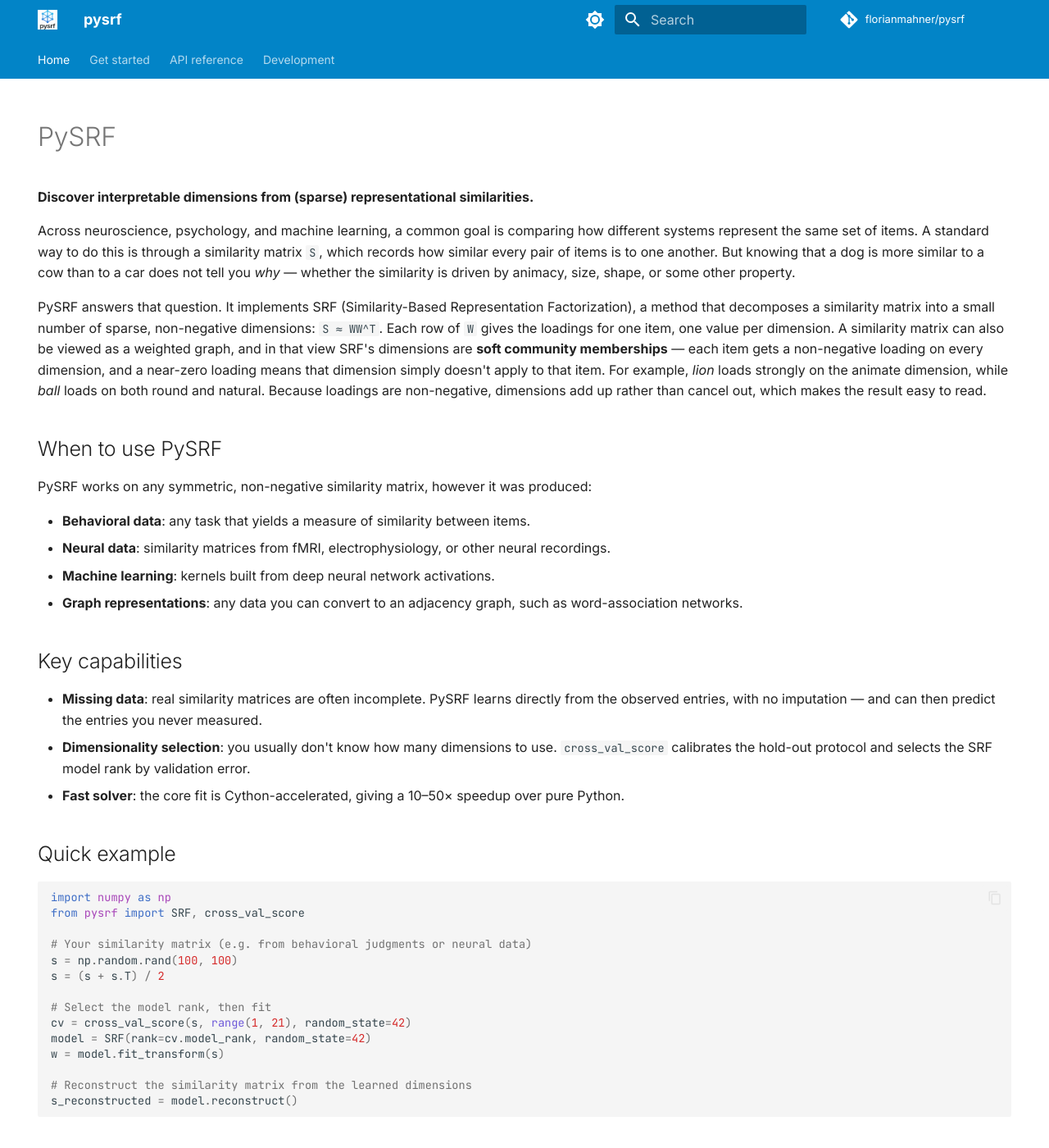
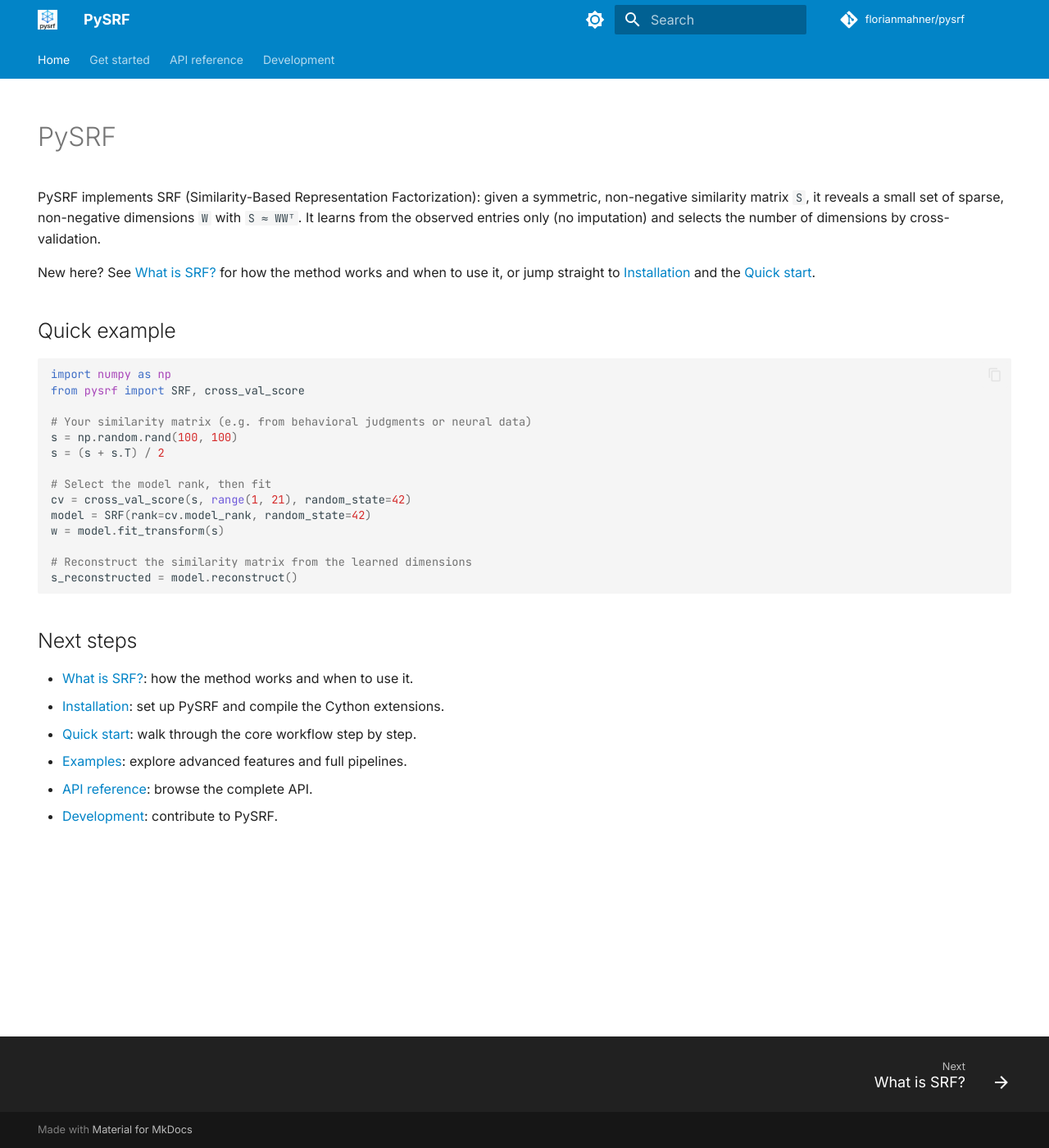
Before and after one commit to florianmahner/pysrf, an MkDocs documentation site: the page built from docs/index.md, in a window 1280 px wide and 1400 px high. Shown: the whole window at 82% size. Built offline with MkDocs 1.6.1 and Material for MkDocs 9.7.7, drawn with Linux system fonts in a browser that asks for light colours; comment, search, counter and statistics services are not loaded; some of the changed text lies outside the part shown.

Commit message:
Rewrite the landing pages as short overviews
Replace the motivation-style intros in the README and docs home with a
two-sentence overview of what SRF does, using the paper verb "reveal"
instead of "recover" or "decompose". Move the conceptual explanation,
capabilities, and when-to-use content into a dedicated "What is SRF?"
page and link to it. Carry the PySRF display name through the docs and
site metadata, and cite the preprint by its exact arXiv title.

````diff
--- a/docs/index.md
+++ b/docs/index.md
@@ -6,26 +6,9 @@
 
 # PySRF
 
-**Discover interpretable dimensions from (sparse) representational similarities.**
+PySRF implements SRF (Similarity-Based Representation Factorization): given a symmetric, non-negative similarity matrix `S`, it reveals a small set of sparse, non-negative dimensions `W` with `S ≈ WWᵀ`. It learns from the observed entries only (no imputation) and selects the number of dimensions by cross-validation.
 
-Across neuroscience, psychology, and machine learning, a common goal is comparing how different systems represent the same set of items. A standard way to do this is through a similarity matrix `S`, which records how similar every pair of items is to one another. But knowing that a dog is more similar to a cow than to a car does not tell you *why* — whether the similarity is driven by animacy, size, shape, or some other property.
-
-PySRF answers that question. It implements SRF (Similarity-Based Representation Factorization), a method that decomposes a similarity matrix into a small number of sparse, non-negative dimensions: `S ≈ WW^T`. Each row of `W` gives the loadings for one item, one value per dimension. A similarity matrix can also be viewed as a weighted graph, and in that view SRF's dimensions are **soft community memberships** — each item gets a non-negative loading on every dimension, and a near-zero loading means that dimension simply doesn't apply to that item. For example, *lion* loads strongly on the animate dimension, while *ball* loads on both round and natural. Because loadings are non-negative, dimensions add up rather than cancel out, which makes the result easy to read.
-
-## When to use PySRF
-
-PySRF works on any symmetric, non-negative similarity matrix, however it was produced:
-
-- **Behavioral data**: any task that yields a measure of similarity between items.
-- **Neural data**: similarity matrices from fMRI, electrophysiology, or other neural recordings.
-- **Machine learning**: kernels built from deep neural network activations.
-- **Graph representations**: any data you can convert to an adjacency graph, such as word-association networks.
-
-## Key capabilities
-
-- **Missing data**: real similarity matrices are often incomplete. PySRF learns directly from the observed entries, with no imputation — and can then predict the entries you never measured.
-- **Dimensionality selection**: you usually don't know how many dimensions to use. `cross_val_score` calibrates the hold-out protocol and selects the SRF model rank by validation error.
-- **Fast solver**: the core fit is Cython-accelerated, giving a 10–50× speedup over pure Python.
+New here? See [What is SRF?](explanation.md) for how the method works and when to use it, or jump straight to [Installation](installation.md) and the [Quick start](quickstart.md).
 
 ## Quick example
 
@@ -46,15 +29,9 @@
 s_reconstructed = model.reconstruct()
 ```
 
-## Reference
-
-Mahner, F. P.\*, Lam, K. C.\*, Pereira, F., & Hebart, M. N. (2026).
-*Revealing the core dimensions underlying representations in brains, behavior and AI.*
-arXiv:2605.26921. (\* equal contribution).
-[https://arxiv.org/abs/2605.26921](https://arxiv.org/abs/2605.26921)
-
 ## Next steps
 
+- [What is SRF?](explanation.md): how the method works and when to use it.
 - [Installation](installation.md): set up PySRF and compile the Cython extensions.
 - [Quick start](quickstart.md): walk through the core workflow step by step.
 - [Examples](examples.md): explore advanced features and full pipelines.
--- a/mkdocs.yml
+++ b/mkdocs.yml
@@ -1,5 +1,5 @@
-site_name: pysrf
-site_description: Sparse non-negative factorization of similarity matrices
+site_name: PySRF
+site_description: Recover interpretable dimensions from representational similarities
 site_author: Florian Mahner
 site_url: https://florianmahner.github.io/pysrf/
 repo_url: https://github.com/florianmahner/pysrf
@@ -82,6 +82,7 @@
 nav:
   - Home: index.md
   - Get started:
+    - What is SRF?: explanation.md
     - Installation: installation.md
     - Quick start: quickstart.md
     - Examples: examples.md
````
Also changed, not shown: README.md (+2 -8 lines), docs/explanation.md (added, +26 -0 lines), docs/quickstart.md (+4 -4 lines).
